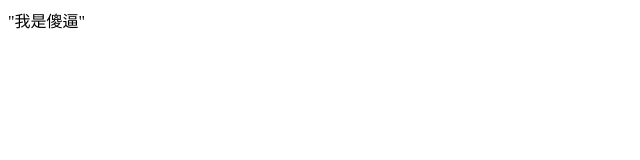
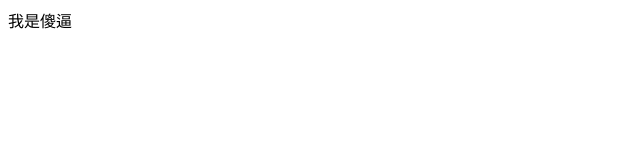
Before and after one commit to SportMeteor/meteor.github.io, a plain HTML site: page index.html in a window 1280 px wide. Shown: the full height of the page, 0-640 px from the left. Drawn offline with Linux system fonts and the light colour scheme.

Commit message:
Update index.html

```diff
--- a/index.html
+++ b/index.html
@@ -1 +1 @@
-<p>"我是傻逼"<p>
+<p>我是傻逼<p>
```
